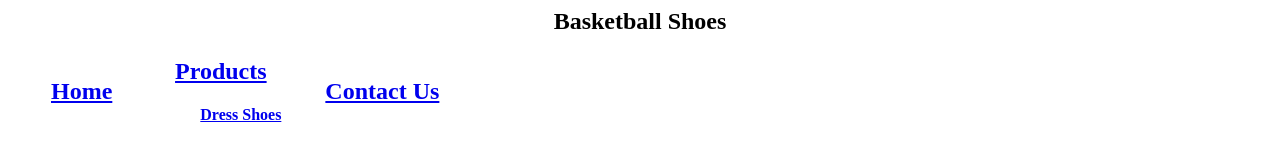
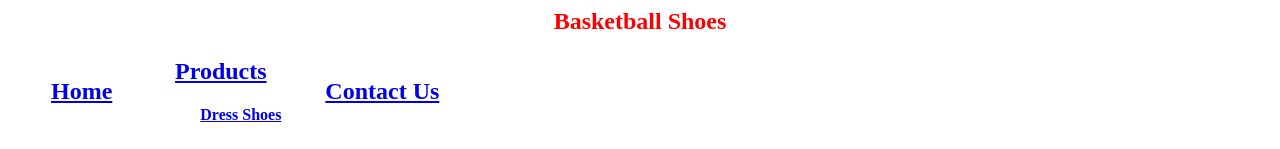
Before and after one commit to sam3592/sam3592.github.io, a plain HTML site: page basketballshoes.htm in a window 1280 px wide. Shown: the top 149 px of the page. Drawn offline with Linux system fonts and the light colour scheme.

Commit message:
added some style

```diff
--- a/basketballshoes.htm
+++ b/basketballshoes.htm
@@ -6,15 +6,19 @@ E-Commerce Store
 <html lang="en" xmins= "http://w3.org/1999/xhtml">
 <center><h2> Basketball Shoes </center></h2>
   <meta charset="utf-8">
+<style>
+h2{
+	color: red;
+{
+</style>
 
- <table><tr>
+<table><tr>
 <th><ul><h2><a href="index.htm">Home</a></h2></ul></th>
 <td>
 <th><ul><h2><a href="basketballshoes.htm">Products</a></h2>
 <h4><ul><a href ="tailorshoes.htm"> Dress Shoes</a></h4></ul></th>
 <th><ul><h2><a href="ContactUs.htm">Contact Us</a></h2></ul></th>
 </table>
-
 <!--
 E-Commerce Store selection table
  -->
```
